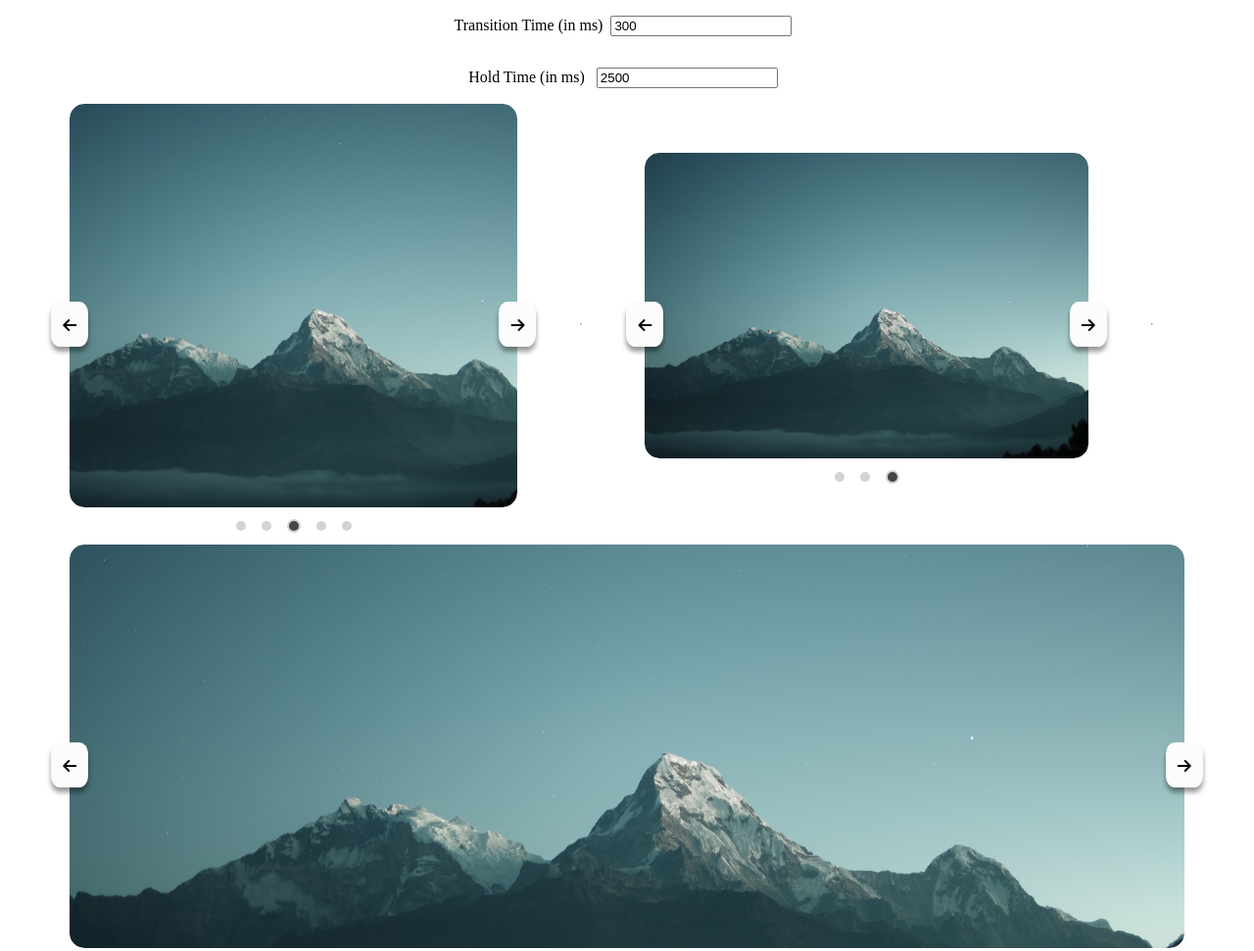
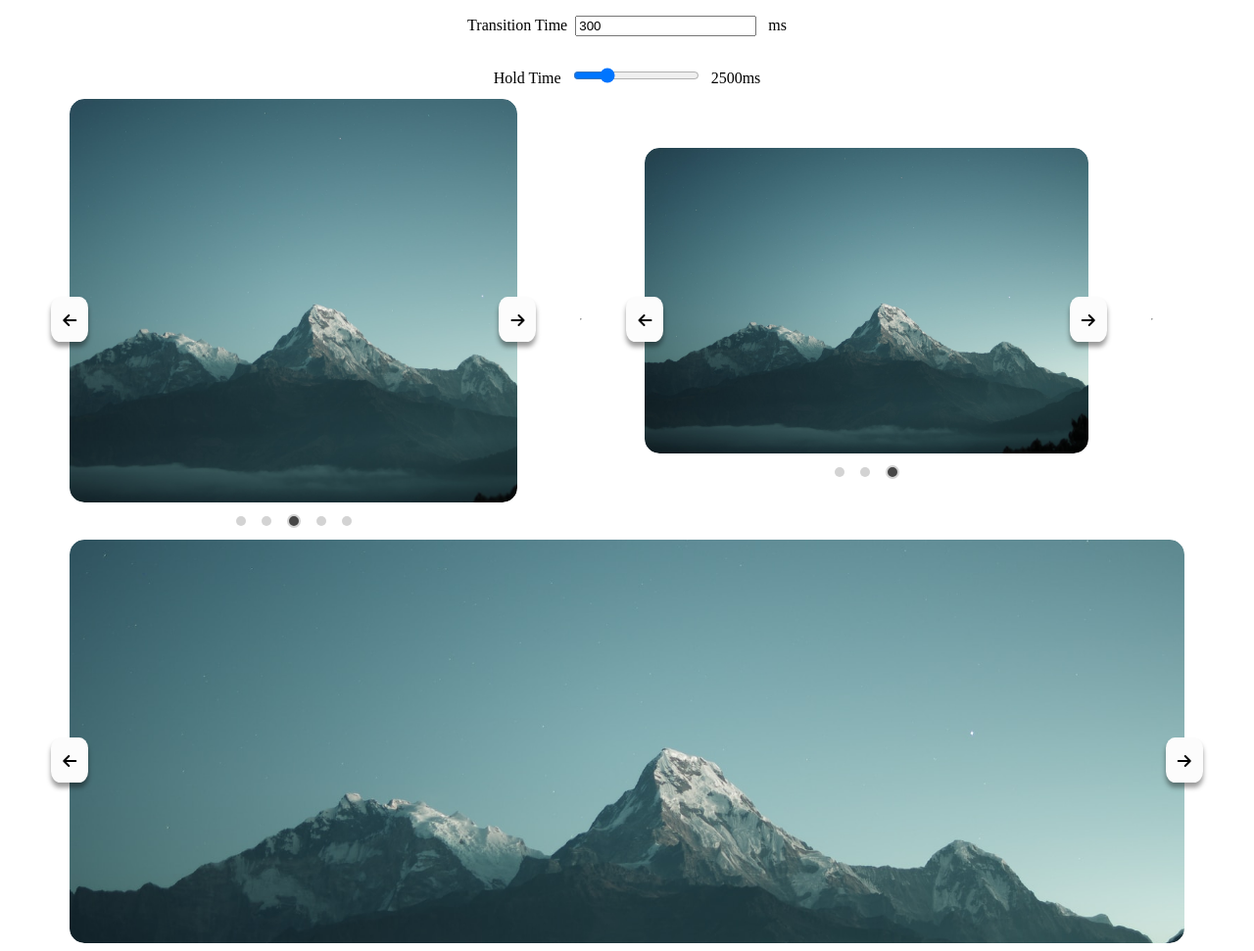
Before and after one commit to Nisan-Shrestha/Carousel, a website built with Vite: page index.html in a window 1280 px wide. Shown: the top 971 px of the page at 98% size. Built offline with nearby package versions, Linux system fonts and the light colour scheme.

Commit message:
change input type

```diff
--- a/index.html
+++ b/index.html
@@ -13,7 +13,7 @@
   <body>
     <div class="inputs">
       <label for="transition-time"
-        >Transition Time (in ms)<input
+        >Transition Time<input
           type="number"
           name="transition-time"
           id="transition-time"
@@ -21,15 +21,16 @@
           min="0"
         />
       </label>
+
       <label for="hold-time"
-        >Hold Time (in ms)
-
+        >Hold Time
         <input
-          type="number"
+          type="range"
           value="2500"
           min="100"
           name="hold-time"
           id="hold-time"
+          max="10000"
         />
       </label>
     </div>
@@ -60,7 +61,6 @@
         <div class="carousel-image-wrapper">
           <img src="public/pic1.png" alt="Image" class="carousel-image" />
           <img src="public/pic2.png" alt="Image" class="carousel-image" />
-          <img src="public/pic3.png" alt="Image" class="carousel-image" />
           <img src="public/pic4.png" alt="Image" class="carousel-image" />
           <img src="public/pic5.png" alt="Image" class="carousel-image" />
         </div>
--- a/src/main.ts
+++ b/src/main.ts
@@ -199,7 +199,11 @@ let alerted = false;
 function updateCarousels() {
   transitionTime = parseInt(TransTimeField.value);
   holdTime = parseInt(HoldTimeField.value);
-  if(transitionTime > holdTime && !alerted){
+  // transText.innerText = `${transitionTime}ms`;
+  holdText.innerText = `${holdTime}ms`;
+  // console.log();
+  // holdText?.nodeValue = `${holdTime}ms`;
+  if (transitionTime > holdTime && !alerted) {
     alert("Please Fix Transition Time to be less than Hold Time");
     alerted = true;
     return;
@@ -208,6 +212,7 @@ function updateCarousels() {
   for (let carousel of carousels) {
     carousel.transitionAnimateLength = transitionTime;
     carousel.transitionHoldTime = holdTime;
+
     clearInterval(carousel.automaticScroll);
     carousel.setupAutoScroll();
     // carousel.scrollTo(carousel.currIndex + 1);
@@ -217,6 +222,14 @@ function updateCarousels() {
     carousel.transitionProgress = 0;
   }
 }
+
+let holdText: HTMLElement = document.createElement("span") as HTMLElement;
+holdText.innerText = `${holdTime}ms`;
+HoldTimeField.parentElement?.appendChild(holdText);
+
+let transText: HTMLElement = document.createElement("span") as HTMLElement;
+transText.innerText = `ms`;
+TransTimeField.parentElement?.appendChild(transText);
 
 let carouselsContainers = document.getElementsByClassName("carousel-container");
 let carousels: ImageCarousel[] = [];
```
